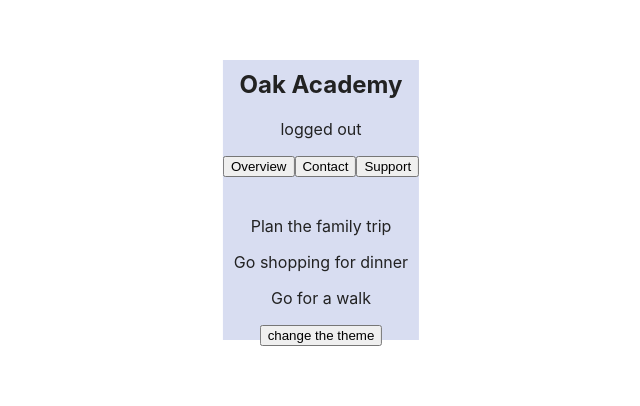
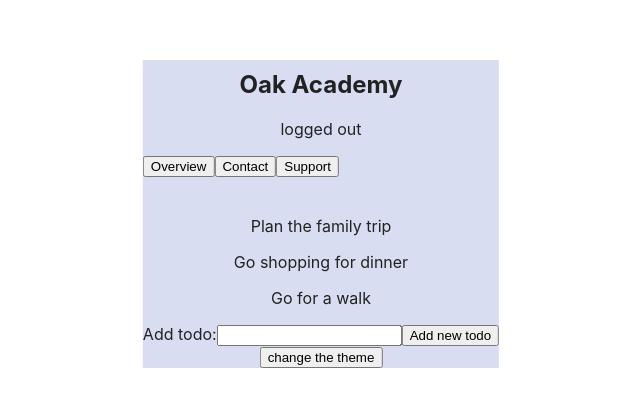
Before and after one commit to John-Cassidy/react-router, a React (Create React App) app: page / in a window 1280 px wide. Shown: the part 120-526 px from the top of the page, without its empty margins (319-959 px from the left). Built offline with nearby package versions, Linux system fonts and the light colour scheme; the HTML template or start-up script is replaced by a standard one.

Commit message:
add new ToDo with hooks and context

```diff
--- a/src/components/TodoList.js
+++ b/src/components/TodoList.js
@@ -1,4 +1,4 @@
-import React, { useContext } from 'react';
+import React, { useContext, useState } from 'react';
 
 import { ThemeContext } from '../contexts/ThemeContext';
 import { TodoListContext } from '../contexts/TodoListContext';
@@ -31,17 +31,30 @@ import { TodoListContext } from '../contexts/TodoListContext';
 // }
 
 const TodoList = () => {
-  const { todos } = useContext(TodoListContext);
+  const [todo, setTodo] = useState('');
+  const { todos, addTodo } = useContext(TodoListContext);
   const { isDarkTheme, darkTheme, lightTheme, changeTheme } =
     useContext(ThemeContext);
   const theme = isDarkTheme ? darkTheme : lightTheme;
+
+  const handleChange = (e) => {
+    setTodo(e.target.value);
+  };
+
+  const handleFormSubmit = (e) => {
+    e.preventDefault();
+
+    addTodo(todo);
+    setTodo('');
+  };
+
   return (
     <div
       className='ui list'
       style={{
         background: theme.background,
         color: theme.text,
-        height: '140px',
+
         textAlign: 'center',
         paddingTop: '20px',
       }}
@@ -57,6 +70,15 @@ const TodoList = () => {
       ) : (
         <div>You have no todos</div>
       )}
+      <form onSubmit={handleFormSubmit}>
+        <label htmlfor='todo'>Add todo:</label>
+        <input type='text' value={todo} id='todo' onChange={handleChange} />
+        <input
+          type='submit'
+          value='Add new todo'
+          className='ui button primary'
+        />
+      </form>
       <button className='ui button primary' onClick={changeTheme}>
         change the theme
       </button>
--- a/src/contexts/TodoListContext.js
+++ b/src/contexts/TodoListContext.js
@@ -9,8 +9,12 @@ const TodoListContextProvider = ({ children }) => {
     { text: 'Go for a walk', id: 3 },
   ]);
 
+  const addTodo = (todo) => {
+    setTodos([...todos, { text: todo, id: Math.random() }]);
+  };
+
   return (
-    <TodoListContext.Provider value={{ todos }}>
+    <TodoListContext.Provider value={{ todos, addTodo }}>
       {children}
     </TodoListContext.Provider>
   );
```
